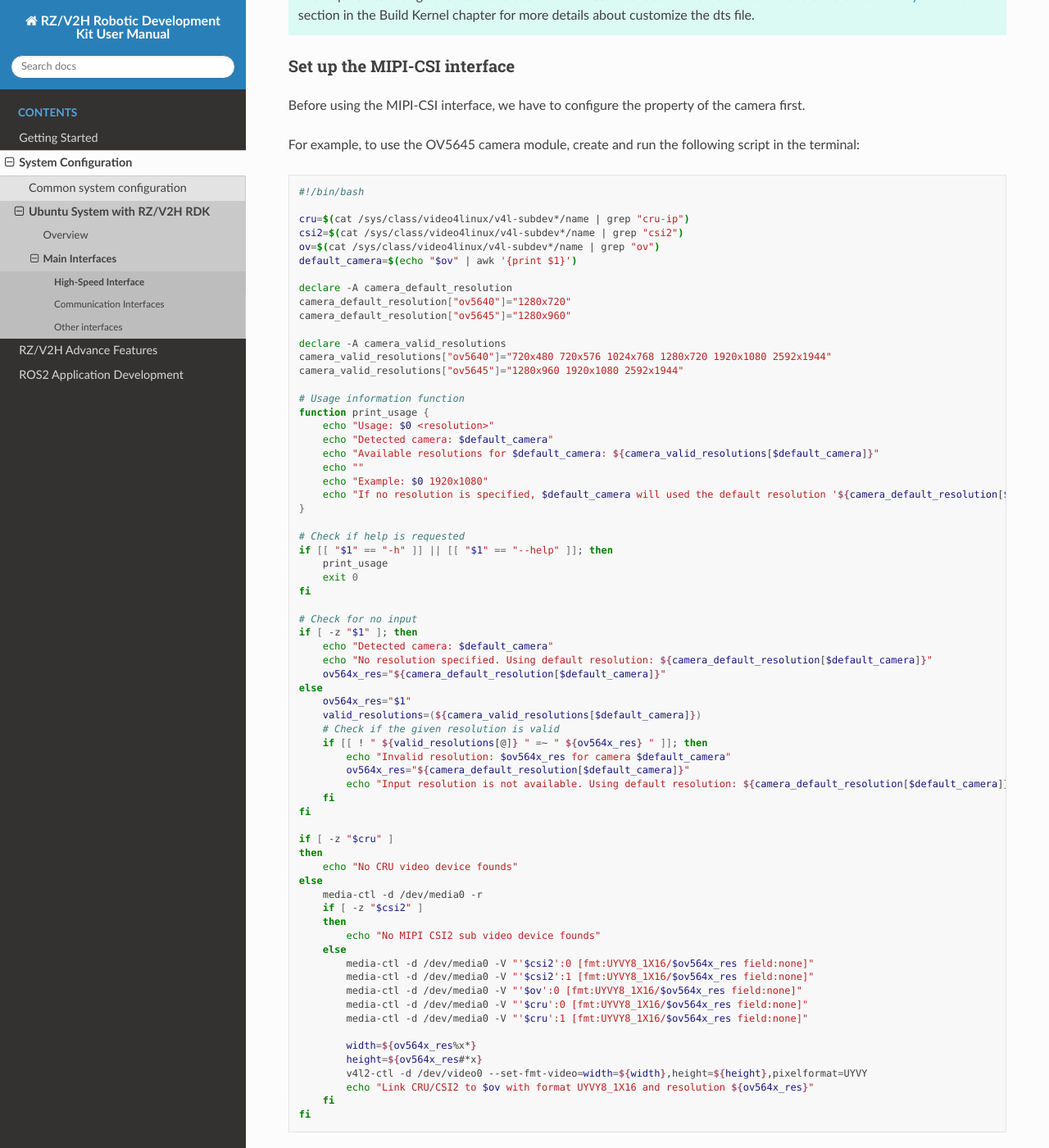
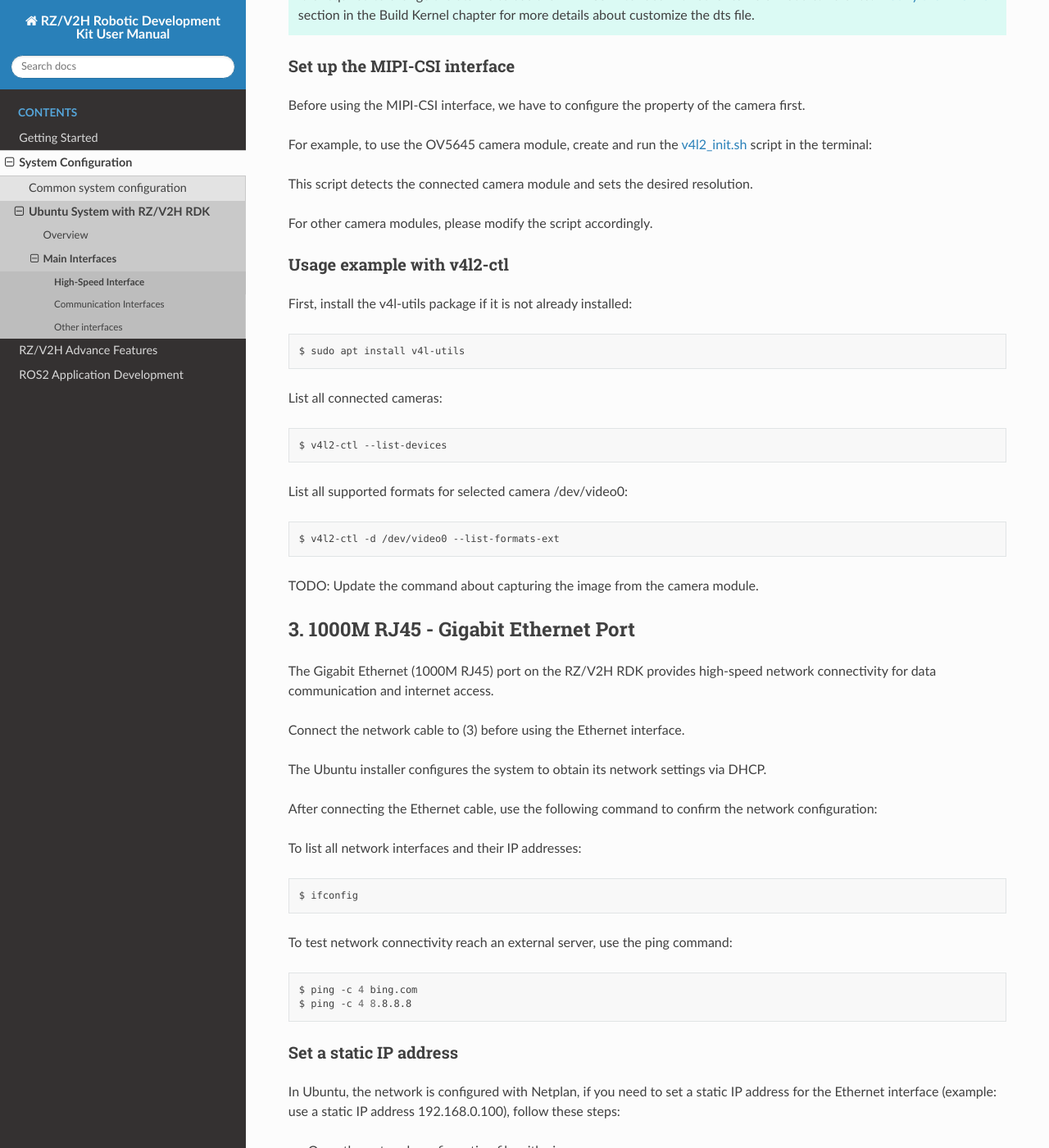
Before and after one commit to renesas-rdk/rzv2h_rdk_documentation, a Sphinx documentation site: the page built from source/1_system_configuration/high_speed_interfaces.rst, in a window 1280 px wide and 1400 px high, scrolled down 868 px. Shown: the whole window at 82% size. Built offline with Sphinx 7.4.7 and the Read the Docs theme 3.1.0, drawn with Linux system fonts in a browser that asks for light colours.

Commit message:
doc: Replace the v4l2_init script with the link
Signed-off-by: Cong Nguyen <cong.nguyen.zn@renesas.com>

```diff
--- a/source/1_system_configuration/high_speed_interfaces.rst
+++ b/source/1_system_configuration/high_speed_interfaces.rst
@@ -34,78 +34,7 @@ Set up the MIPI-CSI interface
 
 Before using the MIPI-CSI interface, we have to configure the property of the camera first.
 
-For example, to use the OV5645 camera module, create and run the following script in the terminal:
-
-.. code-block:: bash
-
-    #!/bin/bash
-
-    cru=$(cat /sys/class/video4linux/v4l-subdev*/name | grep "cru-ip")
-    csi2=$(cat /sys/class/video4linux/v4l-subdev*/name | grep "csi2")
-    ov=$(cat /sys/class/video4linux/v4l-subdev*/name | grep "ov")
-    default_camera=$(echo "$ov" | awk '{print $1}')
-
-    declare -A camera_default_resolution
-    camera_default_resolution["ov5640"]="1280x720"
-    camera_default_resolution["ov5645"]="1280x960"
-
-    declare -A camera_valid_resolutions
-    camera_valid_resolutions["ov5640"]="720x480 720x576 1024x768 1280x720 1920x1080 2592x1944"
-    camera_valid_resolutions["ov5645"]="1280x960 1920x1080 2592x1944"
-
-    # Usage information function
-    function print_usage {
-        echo "Usage: $0 <resolution>"
-        echo "Detected camera: $default_camera"
-        echo "Available resolutions for $default_camera: ${camera_valid_resolutions[$default_camera]}"
-        echo ""
-        echo "Example: $0 1920x1080"
-        echo "If no resolution is specified, $default_camera will used the default resolution '${camera_default_resolution[$default_camera]}'."
-    }
-
-    # Check if help is requested
-    if [[ "$1" == "-h" ]] || [[ "$1" == "--help" ]]; then
-        print_usage
-        exit 0
-    fi
-
-    # Check for no input
-    if [ -z "$1" ]; then
-        echo "Detected camera: $default_camera"
-        echo "No resolution specified. Using default resolution: ${camera_default_resolution[$default_camera]}"
-        ov564x_res="${camera_default_resolution[$default_camera]}"
-    else
-        ov564x_res="$1"
-        valid_resolutions=(${camera_valid_resolutions[$default_camera]})
-        # Check if the given resolution is valid
-        if [[ ! " ${valid_resolutions[@]} " =~ " ${ov564x_res} " ]]; then
-            echo "Invalid resolution: $ov564x_res for camera $default_camera"
-            ov564x_res="${camera_default_resolution[$default_camera]}"
-            echo "Input resolution is not available. Using default resolution: ${camera_default_resolution[$default_camera]}"
-        fi
-    fi
-
-    if [ -z "$cru" ]
-    then
-        echo "No CRU video device founds"
-    else
-        media-ctl -d /dev/media0 -r
-        if [ -z "$csi2" ]
-        then
-            echo "No MIPI CSI2 sub video device founds"
-        else
-            media-ctl -d /dev/media0 -V "'$csi2':0 [fmt:UYVY8_1X16/$ov564x_res field:none]"
-            media-ctl -d /dev/media0 -V "'$csi2':1 [fmt:UYVY8_1X16/$ov564x_res field:none]"
-            media-ctl -d /dev/media0 -V "'$ov':0 [fmt:UYVY8_1X16/$ov564x_res field:none]"
-            media-ctl -d /dev/media0 -V "'$cru':0 [fmt:UYVY8_1X16/$ov564x_res field:none]"
-            media-ctl -d /dev/media0 -V "'$cru':1 [fmt:UYVY8_1X16/$ov564x_res field:none]"
-
-            width=${ov564x_res%x*}
-            height=${ov564x_res#*x}
-            v4l2-ctl -d /dev/video0 --set-fmt-video=width=${width},height=${height},pixelformat=UYVY
-            echo "Link CRU/CSI2 to $ov with format UYVY8_1X16 and resolution ${ov564x_res}"
-        fi
-    fi
+For example, to use the OV5645 camera module, create and run the `v4l2_init.sh <https://partnergitlab.renesas.solutions/sst1/industrial/ws078/utility/common_utils/-/blob/main/linux_utils/mipi_camera/v4l2_init.sh?ref_type=heads>`_ script in the terminal:
 
 This script detects the connected camera module and sets the desired resolution.
 
```
